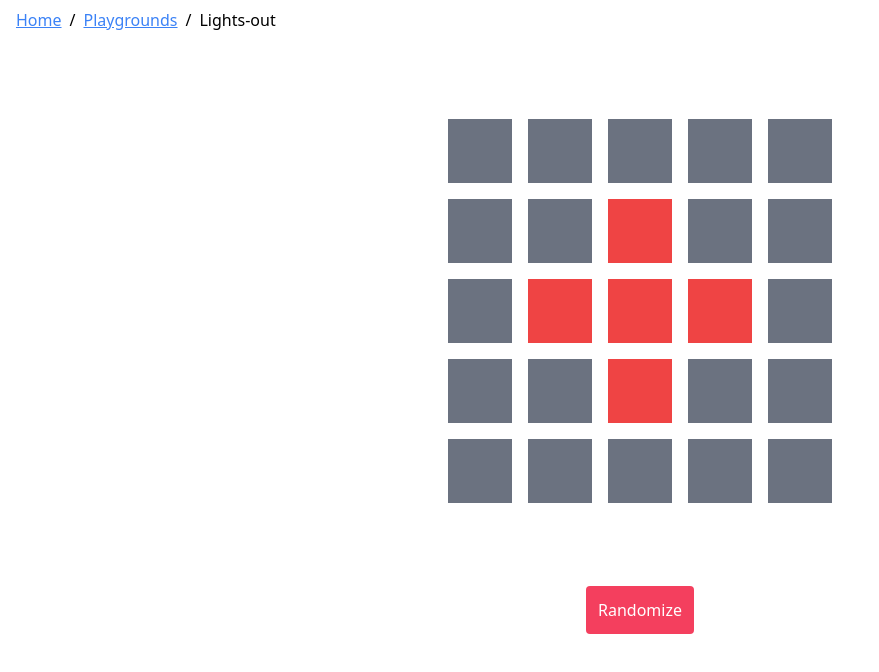
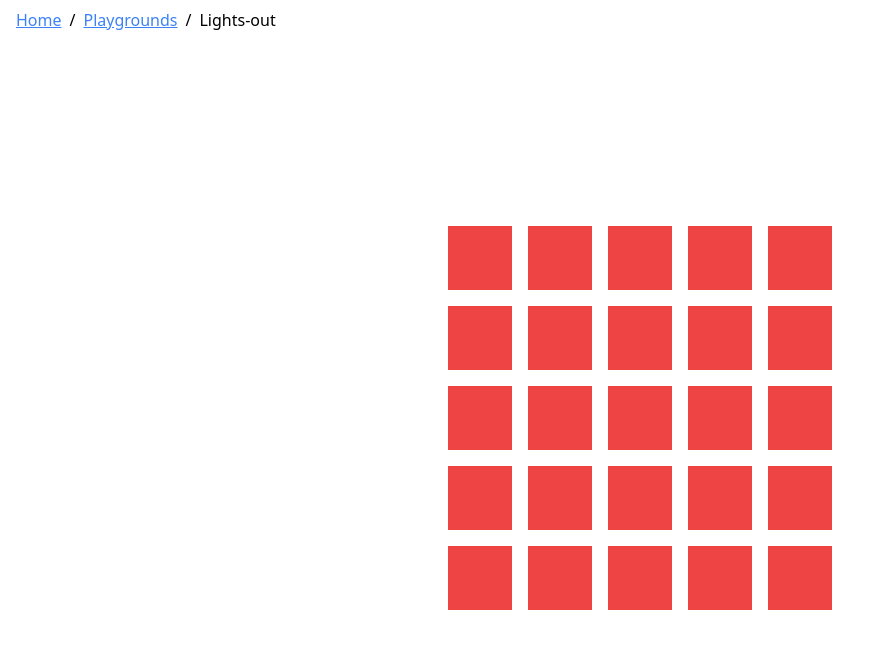
Before and after one commit to lesleh/lesleh-playground, a Next.js app: page /playgrounds/lights-out in a window 1280 px wide. Shown: the top 672 px of the page, without its empty margins (0-879 px from the left). Built offline with nearby package versions, Linux system fonts and the light colour scheme; a web font is replaced by a local one.

Commit message:
Upgrade to XState v5

```diff
--- a/package.json
+++ b/package.json
@@ -16,7 +16,7 @@
     "@types/node": "22.10.2",
     "@types/react": "19.0.2",
     "@types/react-dom": "19.0.2",
-    "@xstate/react": "^3.2.2",
+    "@xstate/react": "^5.0.1",
     "autoprefixer": "^10.4.20",
     "clsx": "^2.1.1",
     "eslint": "9.17.0",
@@ -29,7 +29,7 @@
     "sharp": "^0.33.5",
     "tailwindcss": "^3.4.17",
     "typescript": "5.7.2",
-    "xstate": "^4.38.3"
+    "xstate": "^5.19.1"
   },
   "devDependencies": {
     "@eslint/eslintrc": "^3.2.0",
--- a/src/app/playgrounds/lights-out/_components/LightsOut/LightsOut.tsx
+++ b/src/app/playgrounds/lights-out/_components/LightsOut/LightsOut.tsx
@@ -11,37 +11,27 @@ export function LightsOut() {
   return (
     <div className="h-full grid">
       <div className="grid justify-center grid-cols-5 grid-rows-5 gap-4 w-max h-max m-auto">
-        {current.context.grid.grid.map((row, rowIndex) => (
+        {current.context.board.map((row, rowIndex) => (
           <Fragment key={rowIndex}>
             {row.map((light, columnIndex) => (
               <Light
                 key={`${rowIndex}-${columnIndex}`}
                 onClick={() => {
                   if (current.matches("playing")) {
-                    send("TOGGLE", {
-                      coordinates: {
-                        row: rowIndex,
-                        col: columnIndex,
-                      },
+                    send({
+                      type: "TOGGLE_LIGHT",
+                      row: rowIndex,
+                      col: columnIndex,
                     });
                   }
                 }}
-                isOn={light !== 0}
+                isOn={light === true}
                 isPlaying={current.matches("playing")}
               />
             ))}
           </Fragment>
         ))}
       </div>
-      <div className="text-center">
-        <button
-          type="button"
-          className="inline-block p-3 bg-rose-500 text-white rounded"
-          onClick={() => send("RANDOMIZE")}
-        >
-          Randomize
-        </button>
-      </div>
       {current.matches("won") && <div className="text-4xl">You won!</div>}
     </div>
   );
--- a/src/app/playgrounds/lights-out/_machines/lightsOutMachine.ts
+++ b/src/app/playgrounds/lights-out/_machines/lightsOutMachine.ts
@@ -1,110 +1,106 @@
-import { createMachine } from "xstate";
+import { createMachine, assign, type StateValue } from "xstate";
 
-class LightsOutBoard {
-  grid: number[][];
+type LightsOutContext = {
+  board: boolean[][];
+};
 
-  constructor() {
-    this.grid = this.#createBoard();
-    this.toggleLight(2, 2);
-  }
+type LightsOutEvents =
+  | { type: "TOGGLE_LIGHT"; row: number; col: number }
+  | { type: "RESET" };
 
-  #createBoard() {
-    const grid = [] as number[][];
-    for (let i = 0; i < 5; i++) {
-      grid.push([]);
-      for (let j = 0; j < 5; j++) {
-        grid[i][j] = 0;
-      }
-    }
-    return grid;
-  }
-
-  #isInBounds(row: number, col: number) {
-    return (
-      row >= 0 &&
-      row < this.grid.length &&
-      col >= 0 &&
-      col < this.grid[0].length
-    );
-  }
-
-  #createToggleList(row: number, col: number) {
-    const toggleList = [] as [number, number][];
-    const directions = [
-      [0, 0],
-      [0, 1],
-      [0, -1],
-      [1, 0],
-      [-1, 0],
+const togglePositions = (board: boolean[][], row: number, col: number) => {
+  const newBoard = board.map((r) => [...r]);
+  const positions = [
+    [row, col],
+    [row - 1, col],
+    [row + 1, col],
+    [row, col - 1],
+    [row, col + 1],
   ];
 
-    for (const [rowOffset, colOffset] of directions) {
-      const newRow = row + rowOffset;
-      const newCol = col + colOffset;
+  positions.forEach(([r, c]) => {
+    if (r >= 0 && r < 5 && c >= 0 && c < 5) {
+      newBoard[r][c] = !newBoard[r][c];
+    }
+  });
+  return newBoard;
+};
 
-      if (this.#isInBounds(newRow, newCol)) {
-        toggleList.push([newRow, newCol]);
-      }
-    }
+const initializeBoard = () => {
+  const board = Array(5)
+    .fill(null)
+    .map(() => Array(5).fill(true));
+  return board;
+};
 
-    return toggleList;
-  }
-
-  randomize() {
-    this.grid = this.#createBoard();
-    for (let i = 0; i < 10; i++) {
-      const row = Math.floor(Math.random() * 5);
-      const col = Math.floor(Math.random() * 5);
-      this.toggleLight(row, col);
-    }
-  }
-
-  toggleLight(row: number, col: number) {
-    const toggleList = this.#createToggleList(row, col);
-    for (const [row, col] of toggleList) {
-      this.grid[row][col] = this.grid[row][col] === 0 ? 1 : 0;
-    }
-  }
-
-  get isWon() {
-    return this.grid.every((row) => row.every((light) => light === 0));
-  }
-}
-
-export const lightsOutMachine = createMachine({
-  predictableActionArguments: true,
+export const lightsOutMachine = createMachine(
+  {
+    types: {} as {
+      context: LightsOutContext;
+      events: LightsOutEvents;
+      value: "playing" | "won";
+    },
     id: "lightsOut",
     initial: "playing",
     context: {
-    grid: new LightsOutBoard(),
+      board: initializeBoard(),
     },
     states: {
       playing: {
         on: {
-        RANDOMIZE: {
-          actions: (ctx) => {
-            ctx.grid = new LightsOutBoard();
-            ctx.grid.randomize();
+          TOGGLE_LIGHT: [
+            {
+              target: "won",
+              guard: "isWon",
+              actions: "toggleLight",
+            },
+            {
+              target: "playing",
+              guard: "isNotWon",
+              actions: "toggleLight",
+            },
+          ],
+          RESET: {
+            actions: "resetBoard",
           },
         },
-        TOGGLE: {
-          actions: (ctx, event) => {
-            const { row, col } = event.coordinates;
-            ctx.grid.toggleLight(row, col);
+      },
+      won: {
+        on: {
+          RESET: {
+            target: "playing",
+            actions: "resetBoard",
           },
         },
       },
     },
-    won: {
-      type: "final",
+  },
+  {
+    actions: {
+      toggleLight: assign(({ context, event }) => {
+        if (event.type !== "TOGGLE_LIGHT") return context;
+        const { row, col } = event;
+        return {
+          board: togglePositions(context.board, row, col),
+        };
+      }),
+      resetBoard: assign(() => ({
+        board: initializeBoard(),
+      })),
+    },
+    guards: {
+      isWon: ({ context, event }) => {
+        if (event.type !== "TOGGLE_LIGHT") return false;
+        const { row, col } = event;
+        const newBoard = togglePositions(context.board, row, col);
+        return newBoard.every((row) => row.every((cell) => !cell));
+      },
+      isNotWon: ({ context, event }) => {
+        if (event.type !== "TOGGLE_LIGHT") return true;
+        const { row, col } = event;
+        const newBoard = togglePositions(context.board, row, col);
+        return !newBoard.every((row) => row.every((cell) => !cell));
       },
     },
-  always: [
-    {
-      target: "won",
-      cond: (ctx) => {
-        return ctx.grid.isWon;
   },
-    },
-  ],
-});
+);
```
Also changed, not shown: 1 other file (tests, documents, lock files or other folders). Lines whose indentation alone changed are shown as unchanged.
